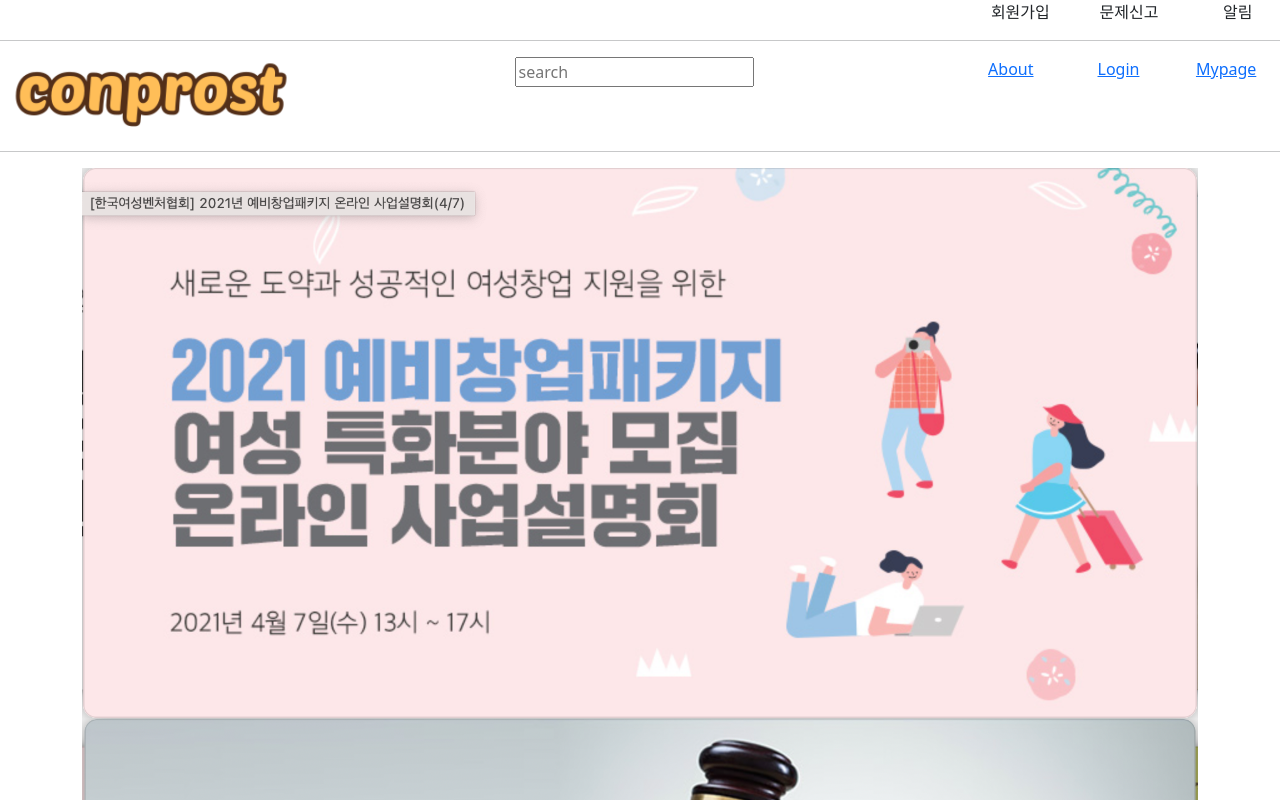
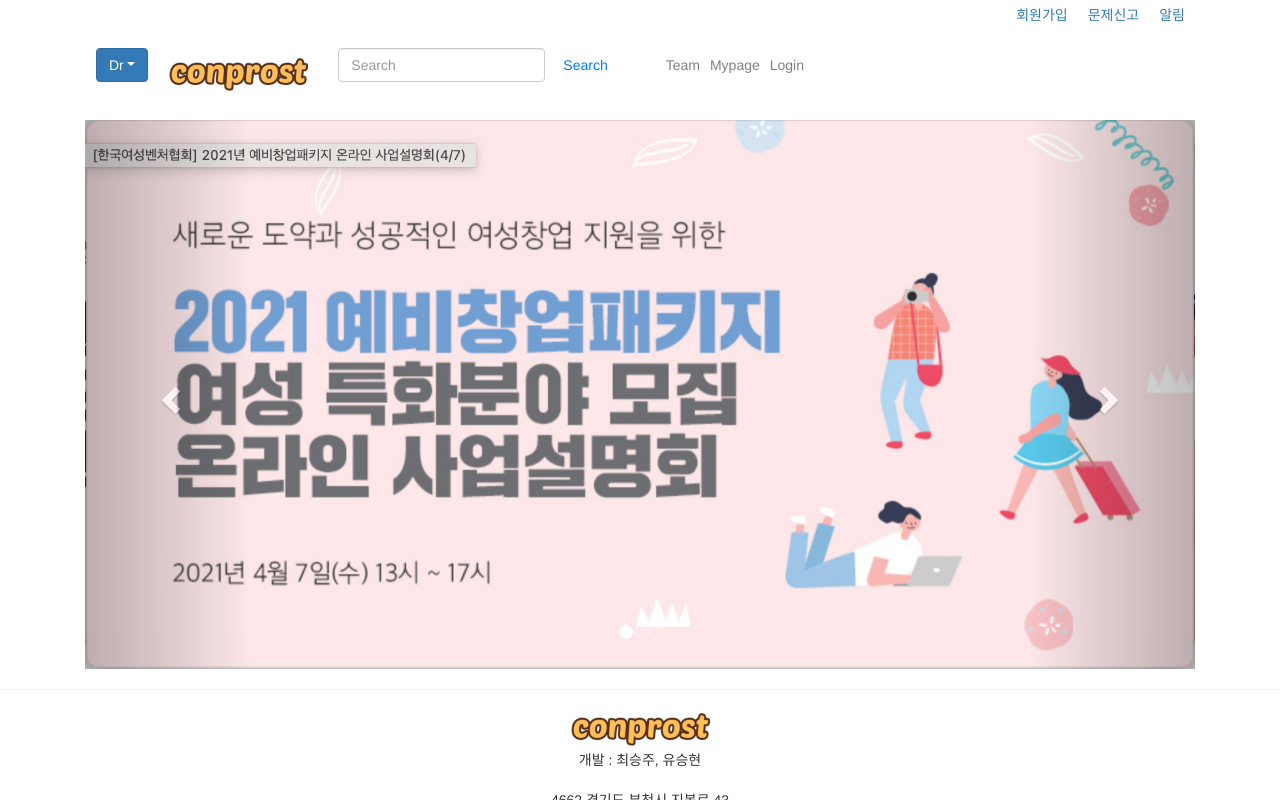
Before and after one commit to winprost/conprost_front, a React (Create React App) app in the folder winprostfront/: page / in a window 1280 px wide. Shown: the top 800 px of the page. Built offline with nearby package versions, Linux system fonts and the light colour scheme.

Commit message:
Add : header

```diff
--- a/winprostfront/package.json
+++ b/winprostfront/package.json
@@ -6,9 +6,12 @@
     "@testing-library/jest-dom": "^5.11.4",
     "@testing-library/react": "^11.1.0",
     "@testing-library/user-event": "^12.1.10",
+    "bootstrap": "3",
     "react": "^17.0.2",
+    "react-bootstrap": "^1.6.0",
     "react-dom": "^17.0.2",
     "react-scripts": "4.0.3",
+    "styled-components": "^5.3.0",
     "web-vitals": "^1.0.1"
   },
   "scripts": {
--- a/winprostfront/src/components/Header.js
+++ b/winprostfront/src/components/Header.js
@@ -1,43 +1,80 @@
+import {Navbar, Nav, NavDropdown, Form, FormControl, Button,Card, Accordion, Dropdown,DropdownButton} from 'react-bootstrap';
 import React from 'react'
 import logo from '../images/logo.png';
+import styled from 'styled-components';
+
+let navbar = styled.div`
+    margin-left:30px;
+    padding-left : 30px;
+    justify-content:inherit;
+`;
+
+let search = styled.div`
+    border:none;
+
+
+`;
+
+let menu = styled.div`
+    margin-left : 100px;
+`;
+
 const Header = () => {
 
 return (
-<header classNameName='header'>
-    <div>
-        <div className="row top">
-        <div className="col-9"></div>
-        <div className="col-1">회원가입</div>
-        <div className="col-1">문제신고</div>
-        <div className="col-1">알림</div>
-    </div>
-    <hr/>
+
+<div className="container">
     <div className="row">
-        <div className="nav">
-            <div className="col-3">
-                <a href="/#" className="logo">
-                    <img src={logo} alt="logo" width="100%"/>
-                </a>
-            </div>
-            <div className="col-6">
-                <form method="GET" action="/project" name="projectIdx">
-                    <input type="text" placeholder="search" className="search" />
-                </form>
-            </div>
-            <div className="col-1">
-                <a href="/#">About</a>
-            </div>
-            <div className="col-1">
-                <a href="/#">Login</a>
-            </div>
-            <div className="col-1">
-                <a href="/#">Mypage</a>
-            </div>
+        <div className="col-12">
+            <Nav className="justify-content-end" activeKey="/home">
+                <Nav.Item>
+                    <Nav.Link href="/home">회원가입</Nav.Link>
+                </Nav.Item>
+                <Nav.Item>
+                    <Nav.Link eventKey="link-1">문제신고</Nav.Link>
+                </Nav.Item>
+                <Nav.Item>
+                    <Nav.Link eventKey="link-2">알림</Nav.Link>
+                </Nav.Item>
+            </Nav>
         </div>
     </div>
-    <hr/>
+    <div className="row">
+        <div className="col-12">
+            <navbar>
+                <Navbar bg="white" variant="light">
+
+                <DropdownButton id="dropdown-basic-button" title="Dr">
+                    <Dropdown.Item href="#/action-1">Contents
+                    </Dropdown.Item>
+                    <Dropdown.Item href="#/action-2">Users</Dropdown.Item>
+                </DropdownButton>
+
+                <Navbar.Brand href="#home" className="logo">
+                    <img src={logo} alt="logo" width="150px"/>
+                </Navbar.Brand>
+                <search>
+                    <Form inline>
+                        <FormControl type="text" placeholder="Search" className="mr-sm-2" />
+                        <Button variant="outline-primary">Search</Button>
+                    </Form>
+                </search>
+
+                <menu>
+                    <Nav className="justify-content-end" activeKey="/home">
+                        <Nav.Link href="#home">Team</Nav.Link>
+                        <Nav.Link href="#features">Mypage</Nav.Link>
+                        <Nav.Link href="#pricing">Login</Nav.Link>
+                    </Nav>
+                </menu>
+                </Navbar>
+
+
+            </navbar>
+
+        </div>
     </div>
-</header>
+</div>
 )
 }
 export default Header
```
Also changed, not shown: 1 other file (tests, documents, lock files or other folders).
